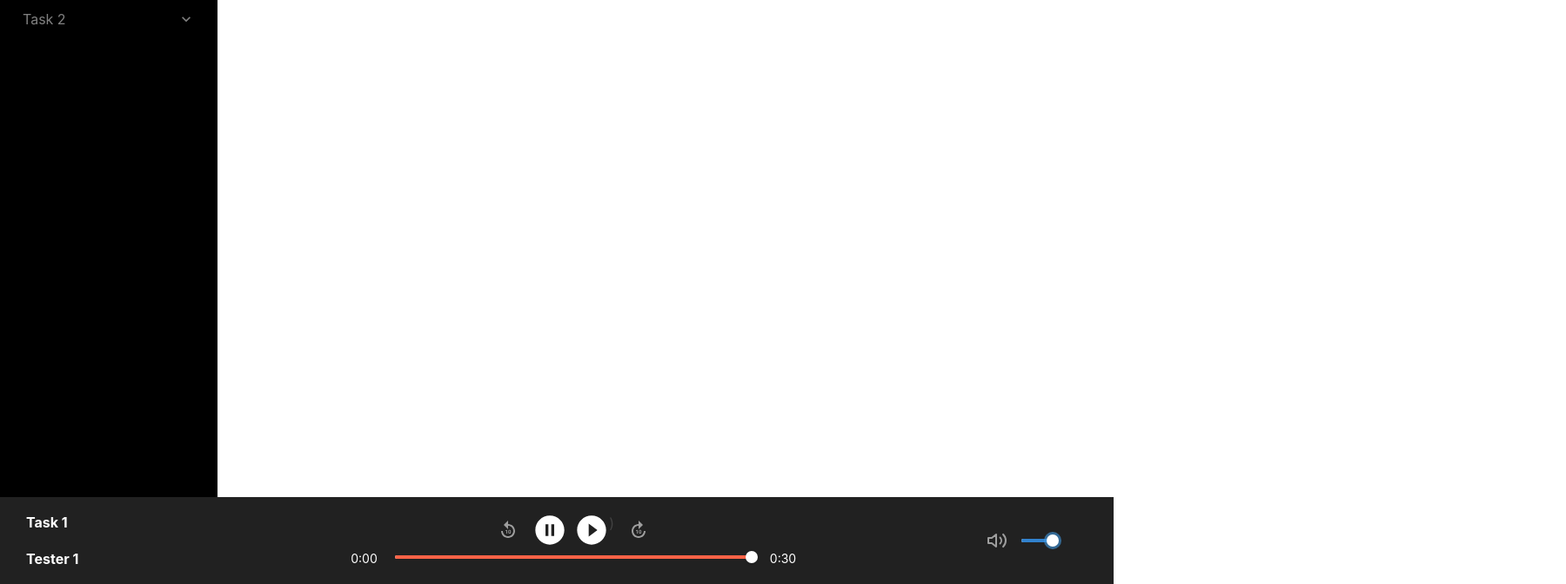
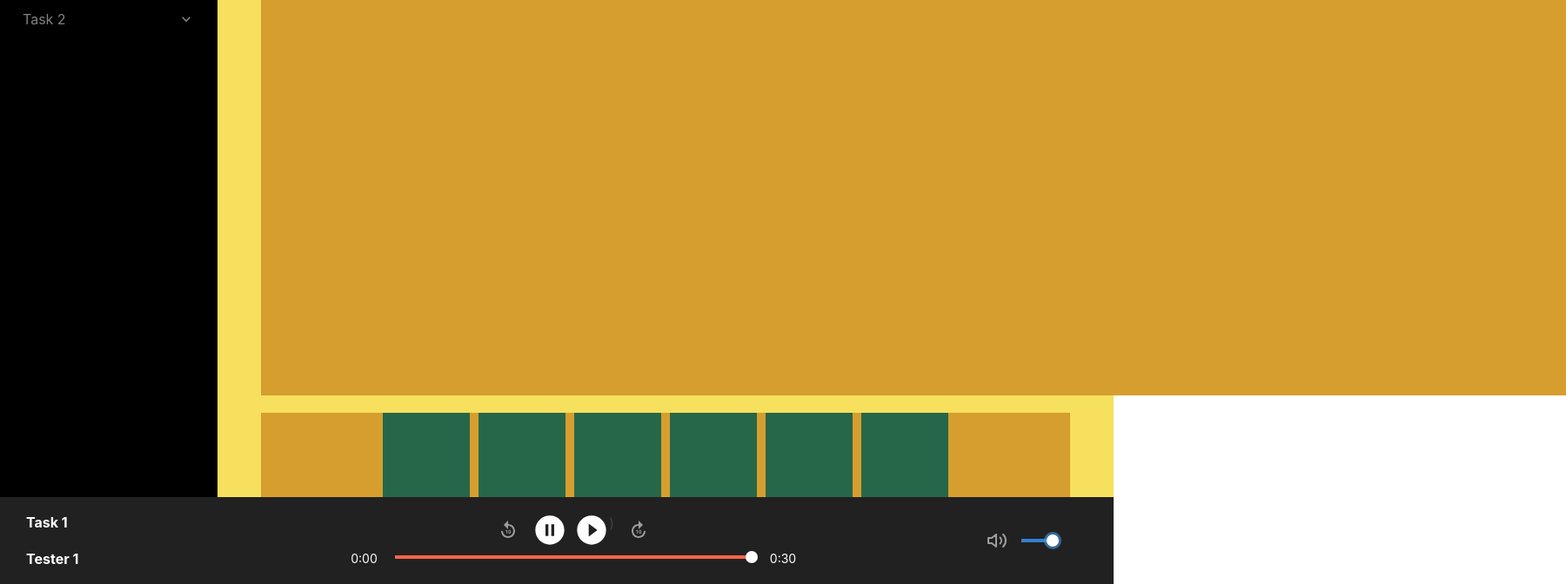
Before and after one commit to squaloIT/eyesee-fonis-app, a React (Create React App) app: page / in a window 1280 px wide. Shown: the part 128-800 px from the top of the page at 87% size, 1800 px wide, since content can reach past the window. Built offline with nearby package versions, Linux system fonts and the light colour scheme.

Commit message:
feat: added main layout

```diff
--- a/src/App.tsx
+++ b/src/App.tsx
@@ -2,6 +2,7 @@ import { ChakraProvider, extendTheme } from "@chakra-ui/react";
 import { Box } from "@chakra-ui/layout";
 import Sidebar from "./components/Sidebar/Sidebar";
 import PlayerBar from "./components/PlayerBar/PlayerBar";
+import MainWrapper from "./components/MainWrapper/MainWrapper";
 
 const theme = extendTheme({
   colors: {
@@ -52,7 +53,7 @@ const App = () => {
           marginBottom="100px"
           height="calc(100% - 100px)"
         >
-          MAIN
+          <MainWrapper />
         </Box>
 
         <Box
--- /dev/null
+++ b/src/components/MainWrapper/MainWrapper.tsx
@@ -0,0 +1,41 @@
+import { AspectRatio, Box, Center, Flex } from "@chakra-ui/layout";
+
+const MainWrapper = () => {
+  return (
+    <Flex
+      direction="column"
+      justify="space-between"
+      paddingX="50px"
+      paddingY="20px"
+      height="100%"
+      bg="yellow.300"
+    >
+      <Flex justify="space-between">
+        <Box>
+          <AspectRatio ratio={4 / 3} w="750px">
+            <Box bg="yellow.500" />
+          </AspectRatio>
+        </Box>
+
+        <Box>
+          <AspectRatio ratio={4 / 3} w="750px">
+            <Box bg="yellow.500" width="100%" height="100%" />
+          </AspectRatio>
+        </Box>
+      </Flex>
+
+      <Center mt="20px" bg="yellow.500" height="20vh">
+        <Flex width="70%" justify="space-between">
+          <Box width="100px" height="100px" bg="green.700" />
+          <Box width="100px" height="100px" bg="green.700" />
+          <Box width="100px" height="100px" bg="green.700" />
+          <Box width="100px" height="100px" bg="green.700" />
+          <Box width="100px" height="100px" bg="green.700" />
+          <Box width="100px" height="100px" bg="green.700" />
+        </Flex>
+      </Center>
+    </Flex>
+  );
+};
+
+export default MainWrapper;
```
